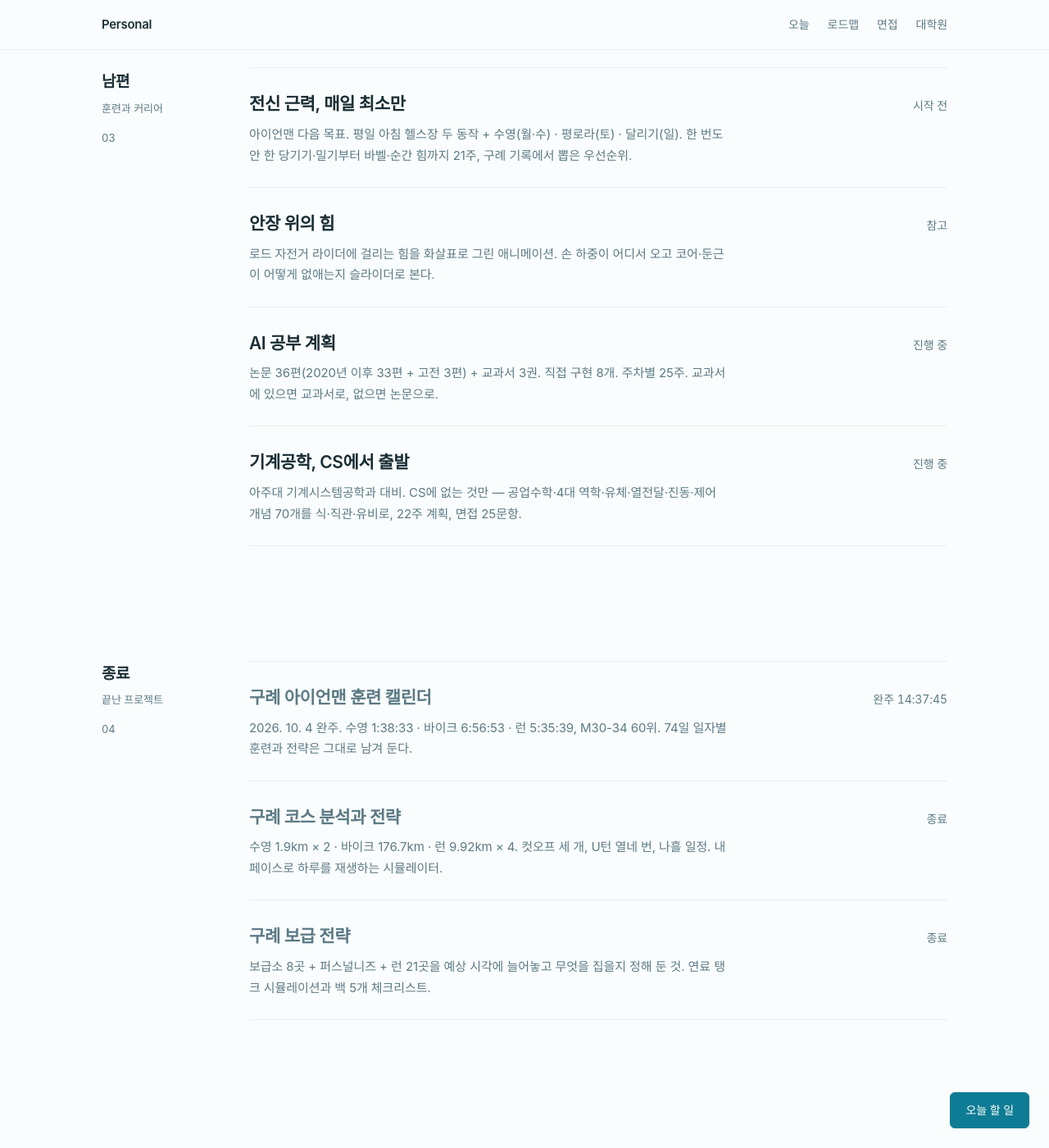
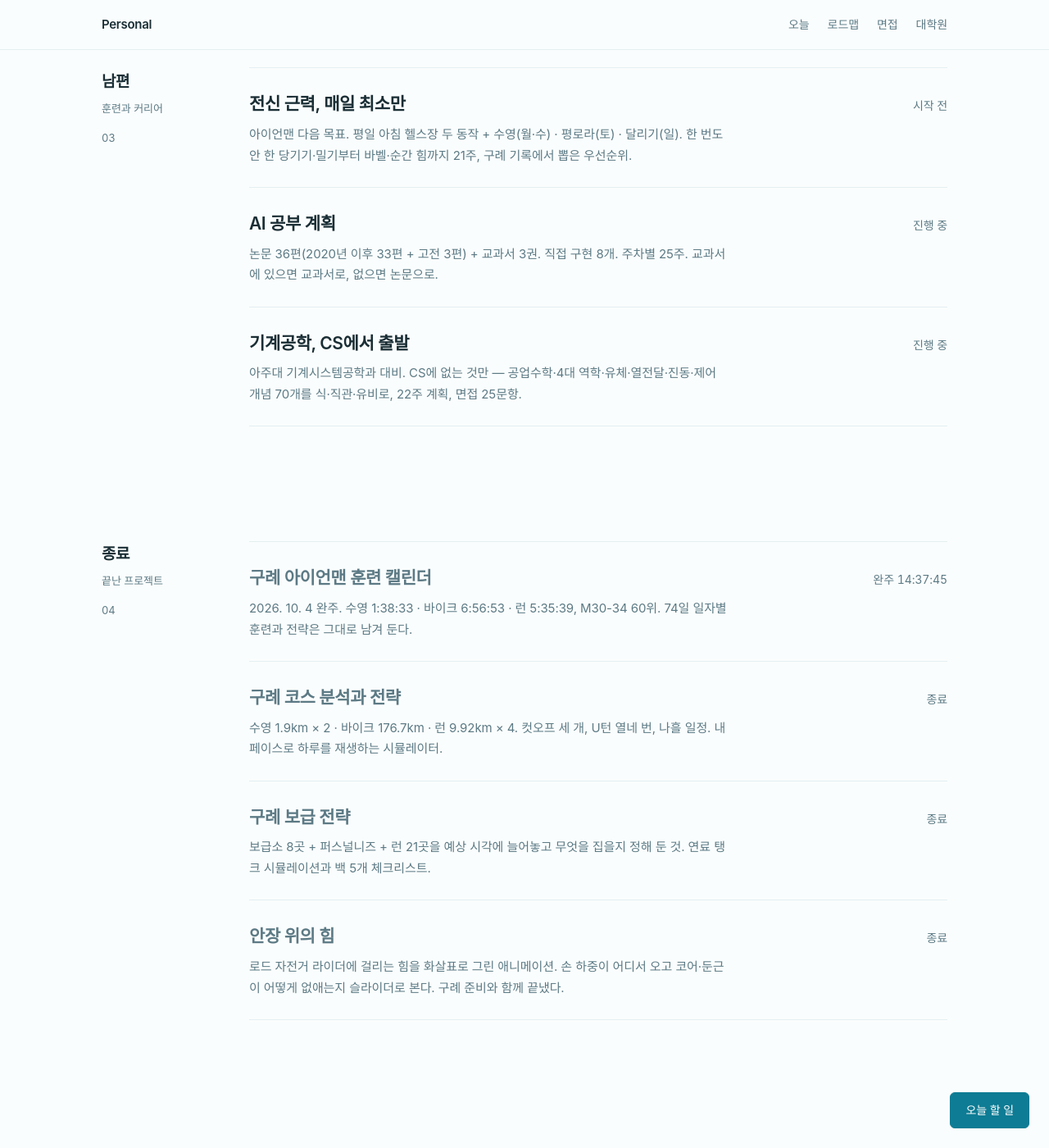
Before and after one commit to charach/legal-docs, a Jekyll site: the page personal/index.html, which Jekyll copies as it is, in a window 1280 px wide and 1400 px high, scrolled down 1356 px. Shown: the whole window at 82% size. Built offline with Jekyll 4.4.1, drawn with Linux system fonts in a browser that asks for light colours; some web fonts are replaced.

Commit message:
feat: mark the saddle-forces page as a finished project alongside the Gurye pages
Co-Authored-By: Claude Opus 5.5 <noreply@anthropic.com>

```diff
--- a/personal/bike_forces.html
+++ b/personal/bike_forces.html
@@ -123,6 +123,8 @@
   .steps p { color: var(--ink-2); font-size: 15px; }
   .steps p b { color: var(--ink); }
   .formula { font-family: var(--mono); font-size: 14px; background: #fff; border: 1px solid var(--line); border-radius: 8px; padding: 12px 16px; margin-top: 16px; overflow-x: auto; white-space: nowrap; }
+  .done-note { font-size: 14px; color: var(--ink-2); margin-top: 18px; padding: 12px 14px; border: 1px solid var(--line); border-radius: 8px; background: #fff; max-width: 72ch; }
+  .done-note a { border-bottom: 1px solid rgba(14,124,148,.28); }
   .note { font-size: 13px; color: var(--ink-2); margin-top: 24px; line-height: 1.6; }
   footer { padding: 80px 0 40px; font-size: 13px; color: var(--ink-2); }
 </style>
@@ -141,9 +143,10 @@
 
 <header class="hero">
   <div class="wrap">
-    <span class="eyebrow">Bike fit · Physics</span>
+    <span class="eyebrow">Bike fit · Physics · 종료</span>
     <h1 style="margin-top:12px">손이 무거운 건<br>팔 문제가 아니라 상체 회전 문제다</h1>
     <p class="lead">안장에 앉은 라이더에게 작용하는 힘을 전부 화살표로 그렸습니다. 슬라이더를 움직여 보면 손에 실리는 무게가 어디서 오고, 무엇이 그걸 없애는지 보입니다. 결론부터 말하면 손은 <b>상체가 앞으로 쓰러지려는 토크</b>를 받치고 있고, 그 토크를 <b>골반 뒤쪽 근육</b>이 대신 받으면 손은 핸들에 얹혀만 있게 됩니다.</p>
+    <p class="done-note"><b>종료된 프로젝트</b> — 구례 아이언맨(2026. 10. 4 완주) 준비용으로 만든 페이지라 대회와 함께 마무리합니다. 여기서 나온 코어·둔근·등 이야기는 <a href="strength.html">전신 근력</a> 계획의 근거로 이어집니다.</p>
   </div>
 </header>
 
--- a/personal/index.html
+++ b/personal/index.html
@@ -171,14 +171,6 @@
             <div class="meta"><span class="dday tnum">—</span></div>
           </a>
 
-          <a class="row" href="bike_forces.html">
-            <div>
-              <div class="t">안장 위의 힘</div>
-              <div class="d">로드 자전거 라이더에 걸리는 힘을 화살표로 그린 애니메이션. 손 하중이 어디서 오고 코어·둔근이 어떻게 없애는지 슬라이더로 본다.</div>
-            </div>
-            <div class="meta"><span class="dday tnum">참고</span></div>
-          </a>
-
           <a class="row" href="career_roadmap.html" data-start="2026-08-17" data-goal="2027-03-02">
             <div>
               <div class="t">AI 공부 계획</div>
@@ -230,6 +222,14 @@
             <div>
               <div class="t">구례 보급 전략</div>
               <div class="d">보급소 8곳 + 퍼스널니즈 + 런 21곳을 예상 시각에 늘어놓고 무엇을 집을지 정해 둔 것. 연료 탱크 시뮬레이션과 백 5개 체크리스트.</div>
+            </div>
+            <div class="meta"><span class="dday tnum">종료</span></div>
+          </a>
+
+          <a class="row done" href="bike_forces.html">
+            <div>
+              <div class="t">안장 위의 힘</div>
+              <div class="d">로드 자전거 라이더에 걸리는 힘을 화살표로 그린 애니메이션. 손 하중이 어디서 오고 코어·둔근이 어떻게 없애는지 슬라이더로 본다. 구례 준비와 함께 끝냈다.</div>
             </div>
             <div class="meta"><span class="dday tnum">종료</span></div>
           </a>
```
Also changed, not shown: personal/README.md (+2 -2 lines).
